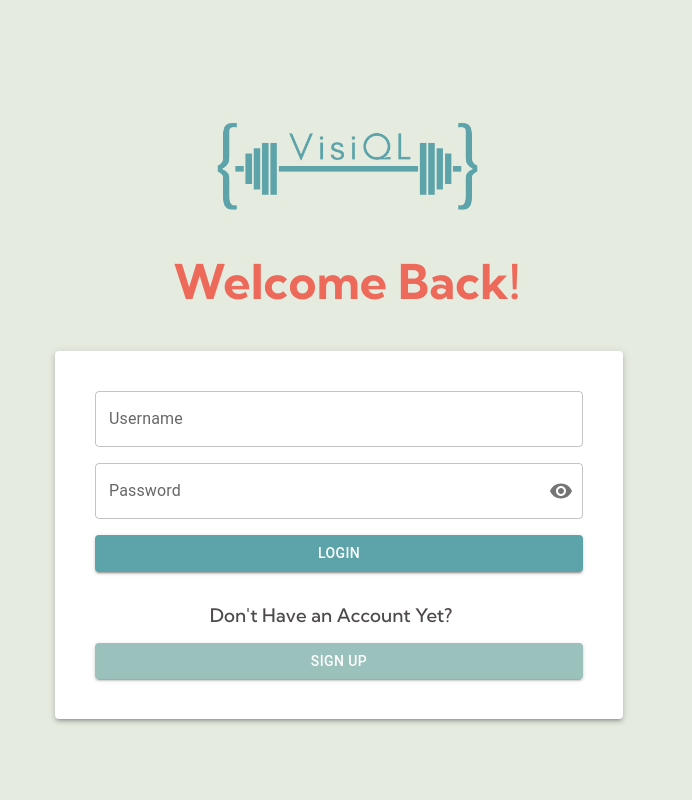
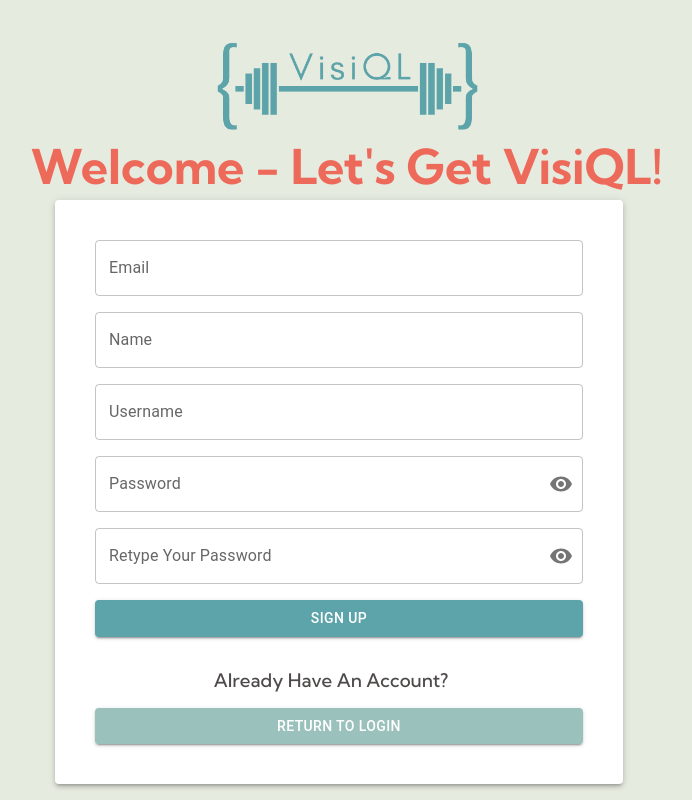
Before and after one commit to oslabs-beta/VisiQL, a React app: page /logink in a window 1280 px wide. Both pictures are taken after a click on the button "SIGN UP". Shown: the whole page, without its empty margins (293-985 px from the left). Built offline with nearby package versions, Linux system fonts and the light colour scheme; no server answers.

Commit message:
signup page and nav working

```diff
--- a/src/client/components/LoginKelly.js
+++ b/src/client/components/LoginKelly.js
@@ -10,24 +10,49 @@ import '../scss/loginkelly.scss';
 
 const useInput = (init) => {
   const [value, setValue] = useState(init);
-  const onChange = (e) => {
+  const reset = () => {
+    setValue(init);
+  }
+  const set = (e) => {
+    value,
     console.log(e.target.value);
     setValue(e.target.value);
   };
-  return [value, onChange];
+  return [value, set, reset];
 };
 
 const LoginKelly = (props) => {
+  const [state, setState] = useState({ loginPage: true });
+  const { loginPage } = state;
   const navigate = useNavigate();
-  const [username, setUserName] = useInput('');
-  const [password, setPassword] = useInput('');
+  const [username, setUserName, resetUserName] = useInput('');
+  const [password, setPassword, resetPassword] = useInput('');
+  const [name, setName, resetName] = useInput('');
+  const [email, setEmail, resetEmail] = useInput('');
+  const [password2, setPassword2, resetPassword2] = useInput('');
   const [passwordVis, setPasswordVis] = useState(false)
-  // const [values, setValues] = useState({
-  //   username: '',
-  //   password: '',
-  //   showPassword: false
-  // });
 
+  // changes the boolean value of the variable that the conditional rendering depends on
+ const showOtherPage = () => {
+  console.log(!loginPage)
+  // if text is in input boxes, clear it
+    resetUserName();
+    resetPassword();
+  if (!loginPage) {
+    resetPassword2();
+    resetName();
+    resetEmail();
+  }
+  setState((prevState) => {
+    console.log(loginPage)
+    return {
+      // ...prevState,
+      loginPage: !loginPage,
+    };
+
+  });
+};
+ console.log(loginPage)
   const handlePassVis = () => {
     setPasswordVis(!passwordVis)
   };
@@ -51,21 +76,20 @@ const LoginKelly = (props) => {
           navigate('/');
         } else alert('Username or password is incorrect.');
         // passwordField.current.value = '';
+       resetUserName();
+       resetPassword();
         return;
       });
-      //   const parsedCheck = await credentialCheck.json();
-      //   console.log('parsedCheck: ', parsedCheck);
-      //   // if credentials are correct, redirect to homepage
-      //   if (parsedCheck)
-      //     // revert password input value to empty string for user to try a different attempt
 
-      //     return;
     } catch (err) {
       console.log('err: ', err);
     }
   };
 
   return (
+   <>
+    {loginPage ? (
+     <>
     <div className='login-body'>
       <header className='login-logo'>
       <img id='login-img' src={logo} width='275px' height='92px' />
@@ -90,6 +114,7 @@ const LoginKelly = (props) => {
                     variant='outlined'
                     value={username}
                     onChange={setUserName}
+                    // value={...setUserName}
                     ></TextField>
                      </Grid>
                 <Grid item>
@@ -102,6 +127,7 @@ const LoginKelly = (props) => {
                     variant='outlined'
                     value={password}
                     onChange={setPassword}
+                    // value={...setPassword}
                     InputProps={{
                         endAdornment: (
                           <InputAdornment position='end'>
@@ -133,6 +159,7 @@ const LoginKelly = (props) => {
                 <h3 className='sign-up-message'>Don't Have an Account Yet?</h3>
                 <Grid item>
                       <Button
+                      onClick={showOtherPage}
                        variant="contained"
                        sx={{
                         backgroundColor: '#9bc1bc',
@@ -147,8 +174,143 @@ const LoginKelly = (props) => {
        </Container>
 
     </div>
+  </>
+  ) : (
+    <>
+    <div className='signin-body'>
+    <header className='login-logo'>
+    <img id='signin-img' src={logo} width='275px' height='92px' marginBottom='1vh'/>
+     <h2>Welcome - Let's Get VisiQL!</h2>
+    </header>
 
-  )
+     <Container maxWidth='sm'  >
+        <Grid
+          container spacing={2}
+          direction='column'
+          justifyContent='center'
+          style={{ minHeight: '50vh'}}
+        >
+          <Paper elevation={3} sx={{padding: 5}}>
+            <Grid container direction='column' spacing={2}>
+            <Grid item>
+                  <TextField
+                  type='email'
+                  fullWidth
+                  label='Email'
+                  placeholder='Email'
+                  variant='outlined'
+                  value={email}
+                  onChange={setEmail}
+                  ></TextField>
+                   </Grid>
+                   <Grid item>
+                  <TextField
+                  type='name'
+                  fullWidth
+                  label='Name'
+                  placeholder='Name'
+                  variant='outlined'
+                  value={name}
+                  onChange={setName}
+                  ></TextField>
+                   </Grid>
+              <Grid item>
+                  <TextField
+                  type='username'
+                  fullWidth
+                  label='Username'
+                  placeholder='Username'
+                  variant='outlined'
+                  value={username}
+                  onChange={setUserName}
+                  ></TextField>
+                   </Grid>
+              <Grid item>
+                  <TextField
+                  id='password'
+                  type={passwordVis? 'text' : 'password'}
+                  fullWidth
+                  label='Password'
+                  placeholder='Password'
+                  variant='outlined'
+                  value={password}
+                  onChange={setPassword}
+                  InputProps={{
+                      endAdornment: (
+                        <InputAdornment position='end'>
+                          <IconButton onClick={handlePassVis} aria-label='toggle password' edge='end'>
+                            {passwordVis? (
+                              <VisibilityOffIcon />
+                            ) : (
+                              <VisibilityIcon />
+                            )
+                            }
+                          </IconButton>
+                        </InputAdornment>
+                      ),
+
+                    }}
+                  />
+              </Grid>
+              <Grid item>
+                  <TextField
+                  id='password'
+                  type={passwordVis? 'text' : 'password'}
+                  fullWidth
+                  label='Retype Your Password'
+                  placeholder='Password2'
+                  variant='outlined'
+                  value={password}
+                  onChange={setPassword}
+                  InputProps={{
+                      endAdornment: (
+                        <InputAdornment position='end'>
+                          <IconButton onClick={handlePassVis} aria-label='toggle password' edge='end'>
+                            {passwordVis? (
+                              <VisibilityOffIcon />
+                            ) : (
+                              <VisibilityIcon />
+                            )
+                            }
+                          </IconButton>
+                        </InputAdornment>
+                      ),
+
+                    }}
+                  />
+              </Grid>
+              <Grid item>
+                    <Button
+                     onClick={logInUser}
+                     variant="contained"
+                     sx={{
+                      backgroundColor: '#5ca4a9',
+                      ':hover': { backgroundColor: '#9bc1bc' },
+                    }}
+                      fullWidth
+                     >Sign Up</Button>
+              </Grid>
+              <h3 className='sign-up-message'>Already Have An Account?</h3>
+              <Grid item>
+                    <Button
+                    onClick={showOtherPage}
+                     variant="contained"
+                     sx={{
+                      backgroundColor: '#9bc1bc',
+                      ':hover': { backgroundColor: '#e6ebe0' },
+                    }}
+                      fullWidth
+                     >Return to Login</Button>
+              </Grid>
+            </Grid>
+          </Paper>
+        </Grid>
+     </Container>
+  </div>
+  </>
+  )}
+  </>
+  );
 };
 
 export default LoginKelly;
--- a/src/client/components/Navbar.tsx
+++ b/src/client/components/Navbar.tsx
@@ -15,17 +15,17 @@ const Navbar = ({ isLoggedIn }: NavbarProps) => {
     try {
       document.cookie =
         'token=; expires=Thu, 01 Jan 1970 00:00:00 UTC; path=/;';
-      navigate('/login');
+      navigate('/logink');
     } catch (err) {
       console.log('error');
     }
   };
   const signInOut = () => {
     if (!isLoggedIn) {
-      return <Link to='/login'>Sign In</Link>;
+      return <Link to='/logink'>Sign In</Link>;
     } else {
       return (
-        <Link to='/login' onClick={signOut}>
+        <Link to='/logink' onClick={signOut}>
           Sign Out
         </Link>
       );
--- a/src/client/scss/loginkelly.scss
+++ b/src/client/scss/loginkelly.scss
@@ -7,7 +7,7 @@
   box-sizing: border-box;
 }
 
- .login-body {
+ .login-body, .signin-body {
   background-color: $paleteal;
   min-height: 100vh;
 }
@@ -20,16 +20,26 @@
 
 }
 #login-img {
-margin-top: 15vh;
+  margin-top: 10vh;
+
+}
+
+#signin-img {
+  margin-top: 5vh;
 
 }
 
 h2 {
   color: $orange;
   font-size: 3rem;
-  margin-top: 40px;
+  margin-top: 25px;
   margin-bottom: 0;
   font-family: 'Kumbh Sans', sans-serif;
+}
+
+.signin-body h2 {
+  margin-bottom: 20px;
+  margin-top: 5px;
 }
 
 .sign-up-message {
```
